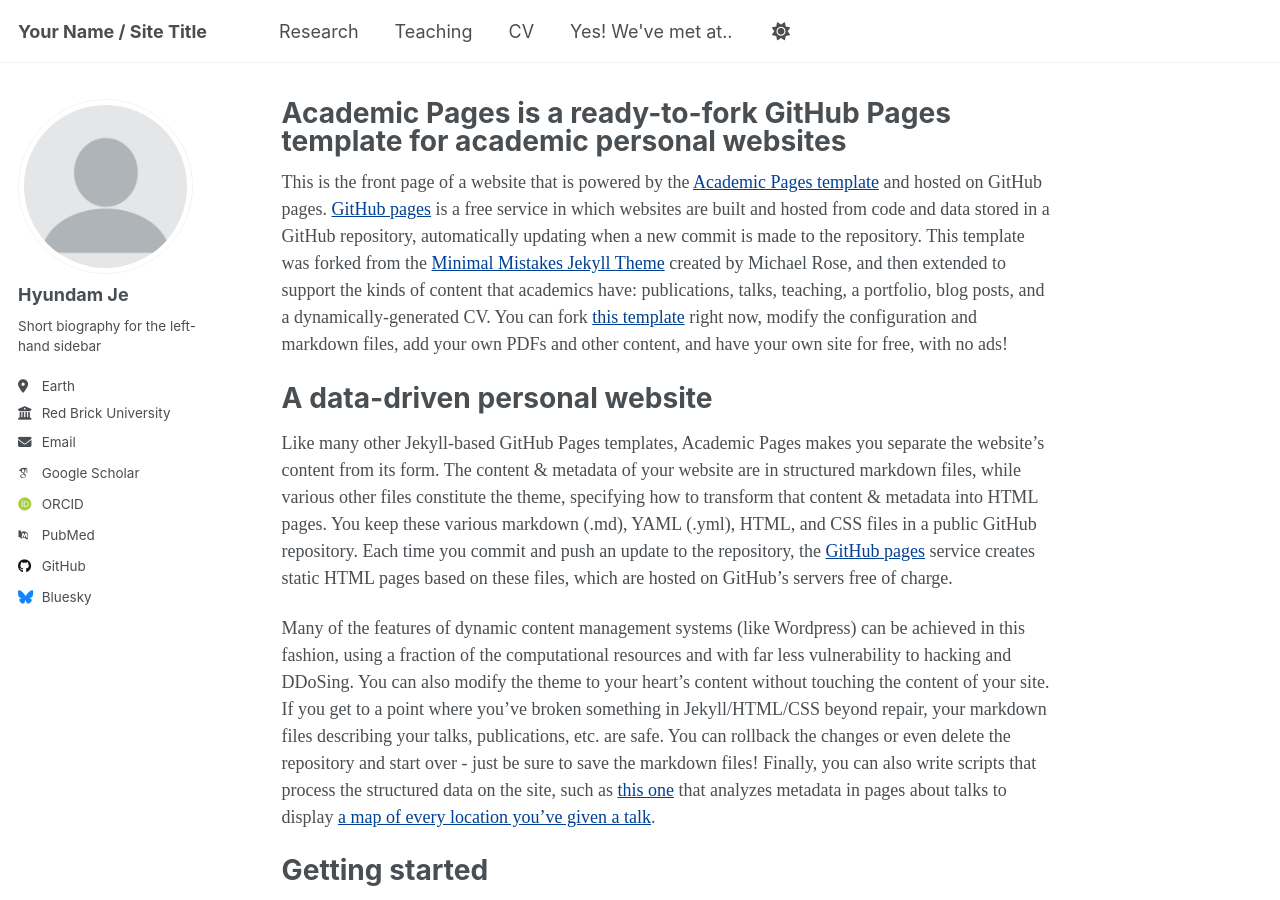
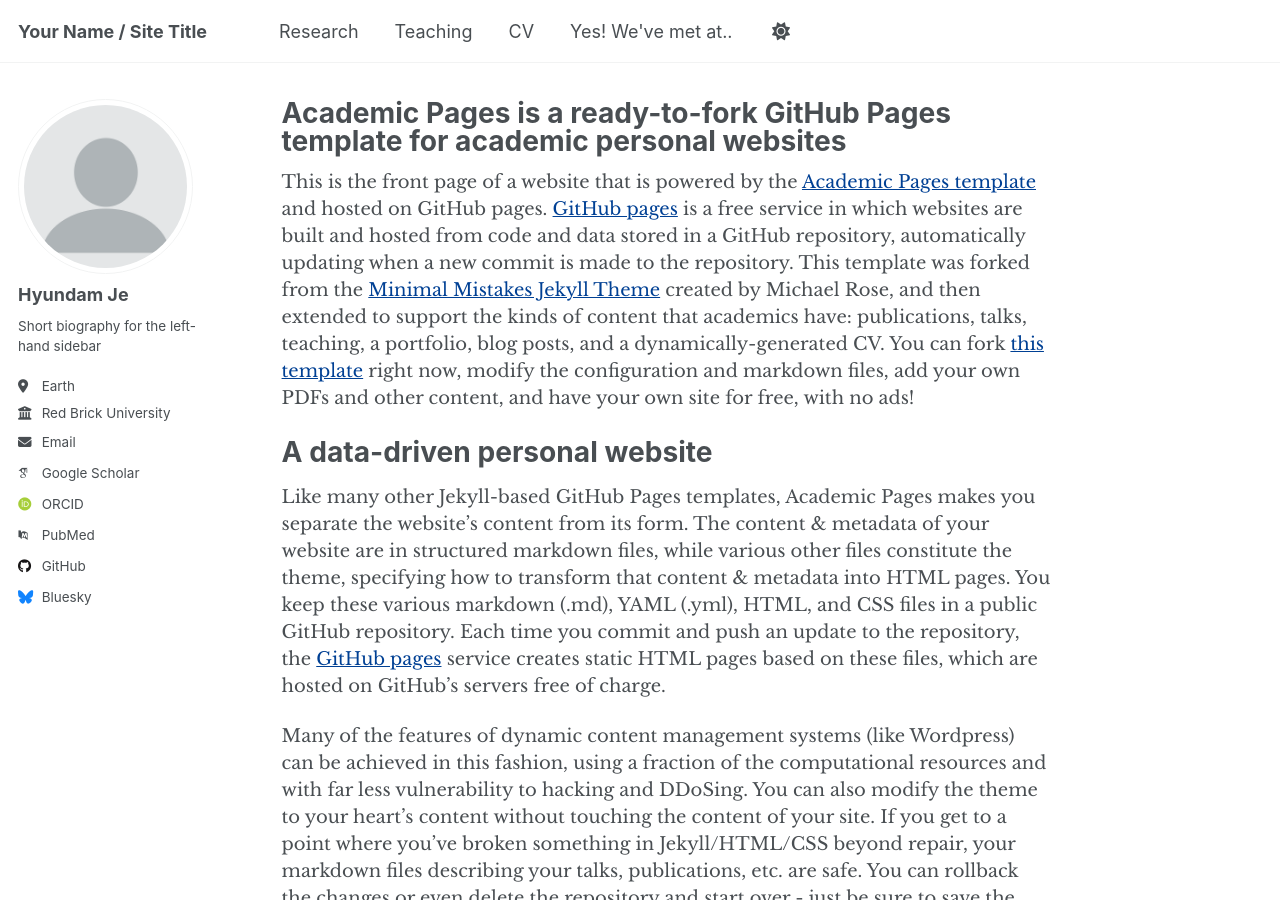
Before and after one commit to hyundamje/hyundamje.github.io, a Jekyll site: the page built from _pages/about.md, in a window 1280 px wide and 900 px high. Built offline with Jekyll 4.4.1, drawn with Linux system fonts in a browser that asks for light colours; some web fonts are replaced.

Commit message:
Update head.html

```diff
--- a/_includes/head.html
+++ b/_includes/head.html
@@ -17,6 +17,8 @@
 
 <!-- Google Fonts: Cormorant Garamond -->
 <link href="https://fonts.googleapis.com/css2?family=Cormorant+Garamond:wght@400;500;700&display=swap" rel="stylesheet">
+<!-- Google Fonts: Libre Baskerville -->
+<link href="https://fonts.googleapis.com/css2?family=Libre+Baskerville:ital,wght@0,400;0,700;1,400&display=swap" rel="stylesheet">
 
 <!-- For all browsers -->
 <link rel="stylesheet" href="{{ base_path }}/assets/css/main.css">
```
